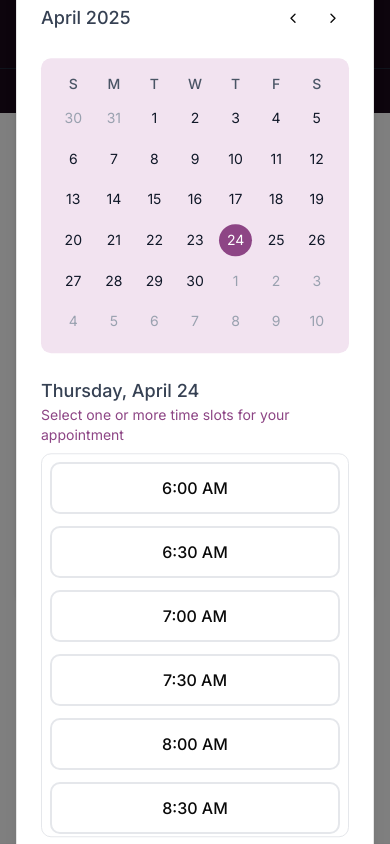
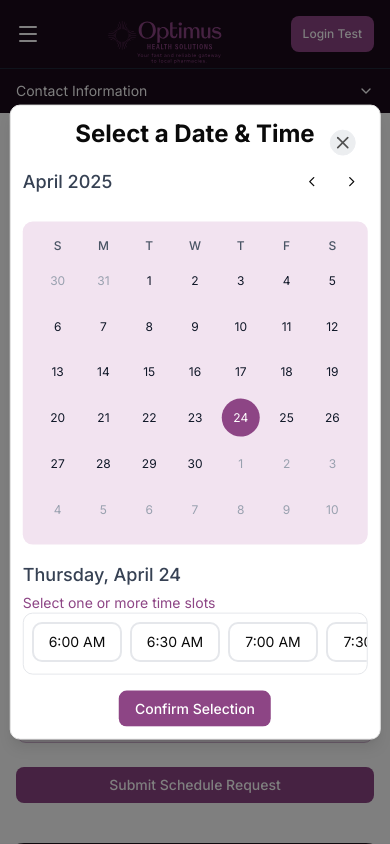
Before and after one commit to TanvirAhmed2942/future-pharmacy-website, a Next.js app: page /schedule-now/online in a window 390 px wide. Both pictures are taken after a click on the button "Select a Date & Time". Shown: the part 816-1660 px from the top of the page. Built offline with nearby package versions, Linux system fonts and the light colour scheme.

Commit message:
mobile view

```diff
--- a/src/components/main/schedule/online/calendarModal.tsx
+++ b/src/components/main/schedule/online/calendarModal.tsx
@@ -163,14 +163,14 @@ const CalendarModal: React.FC<DateTimePickerModalProps> = ({
 
   return (
     <Dialog open={isOpen} onOpenChange={onClose}>
-      <DialogContent className="sm:max-w-4xl">
+      <DialogContent className="sm:max-w-4xl max-w-[95vw] p-3 sm:p-6">
         <DialogHeader>
           <DialogTitle className="text-2xl font-bold">
             Select a Date & Time
           </DialogTitle>
         </DialogHeader>
 
-        <div className="grid grid-cols-1 md:grid-cols-2 gap-6">
+        <div className="grid grid-cols-1 md:grid-cols-2 gap-4 md:gap-6">
           {/* Calendar Section */}
           <div>
             {/* Month Navigation */}
@@ -205,7 +205,7 @@ const CalendarModal: React.FC<DateTimePickerModalProps> = ({
                 {daysOfWeek.map((day, index) => (
                   <div
                     key={index}
-                    className="text-center text-sm font-medium text-gray-600"
+                    className="text-center text-xs md:text-sm font-medium text-gray-600"
                   >
                     {day}
                   </div>
@@ -220,7 +220,7 @@ const CalendarModal: React.FC<DateTimePickerModalProps> = ({
                     onClick={() => handleDateClick(day)}
                     disabled={!day.isCurrentMonth}
                     className={`
-                      aspect-square flex items-center justify-center rounded-full text-sm
+                      aspect-square flex items-center justify-center rounded-full text-xs md:text-sm
                       ${
                         day.isCurrentMonth
                           ? "text-gray-900 hover:bg-[#d7aad3] cursor-pointer"
@@ -243,21 +243,19 @@ const CalendarModal: React.FC<DateTimePickerModalProps> = ({
           {/* Time Slots Section */}
           <div>
             <div className="mb-0">
-              <span className="text-lg font-medium text-gray-700">
+              <span className="text-lg font-medium text-gray-700 block md:inline">
                 {getSelectedDateName(currentDate, selectedDate)}
               </span>
-            </div>
-
-            <div className="mb-2">
-              <div className=" text-sm text-peter">
-                Select one or more time slots for your appointment
+              <div className="text-sm text-peter mt-1 md:mt-0 md:ml-2">
+                Select one or more time slots
               </div>
             </div>
 
-            <div className="space-y-3 max-h-96 overflow-y-auto border border-gray-200 rounded-lg p-2">
+            {/* Desktop view - vertical scroll */}
+            <div className="hidden md:block space-y-3 max-h-96 overflow-y-auto border border-gray-200 rounded-lg p-2">
               {availableTimes.map((timeSlot, index) => (
                 <button
-                  key={index}
+                  key={`desktop-${index}`}
                   onClick={() => handleTimeClick(timeSlot)}
                   disabled={!timeSlot.available}
                   className={`
@@ -281,6 +279,38 @@ const CalendarModal: React.FC<DateTimePickerModalProps> = ({
                   {timeSlot.time}
                 </button>
               ))}
+            </div>
+
+            {/* Mobile view - horizontal scroll */}
+            <div className="md:hidden border border-gray-200 rounded-lg p-2 overflow-x-auto">
+              <div className="flex flex-nowrap space-x-2 pb-1 scroll-smooth snap-x">
+                {availableTimes.map((timeSlot, index) => (
+                  <button
+                    key={`mobile-${index}`}
+                    onClick={() => handleTimeClick(timeSlot)}
+                    disabled={!timeSlot.available}
+                    className={`
+                      min-w-[90px] py-2 px-2 rounded-lg border-2 text-center text-sm
+                      transition-all relative flex-shrink-0 snap-start
+                      ${
+                        timeSlot.available
+                          ? "border-gray-200 hover:border-peter hover:bg-purple-50 cursor-pointer"
+                          : "border-gray-200 bg-gray-50 text-gray-400 cursor-not-allowed"
+                      }
+                      ${
+                        selectedTimes.includes(timeSlot.time)
+                          ? "border-red-900 bg-[#f3ecf3]"
+                          : ""
+                      }
+                    `}
+                  >
+                    {selectedTimes.includes(timeSlot.time) && (
+                      <div className="absolute left-2 top-1/2 -translate-y-1/2 w-1.5 h-1.5 bg-green-500 rounded-full"></div>
+                    )}
+                    {timeSlot.time}
+                  </button>
+                ))}
+              </div>
             </div>
           </div>
         </div>
```
Also changed, not shown: public/nav/Logo.svg.
